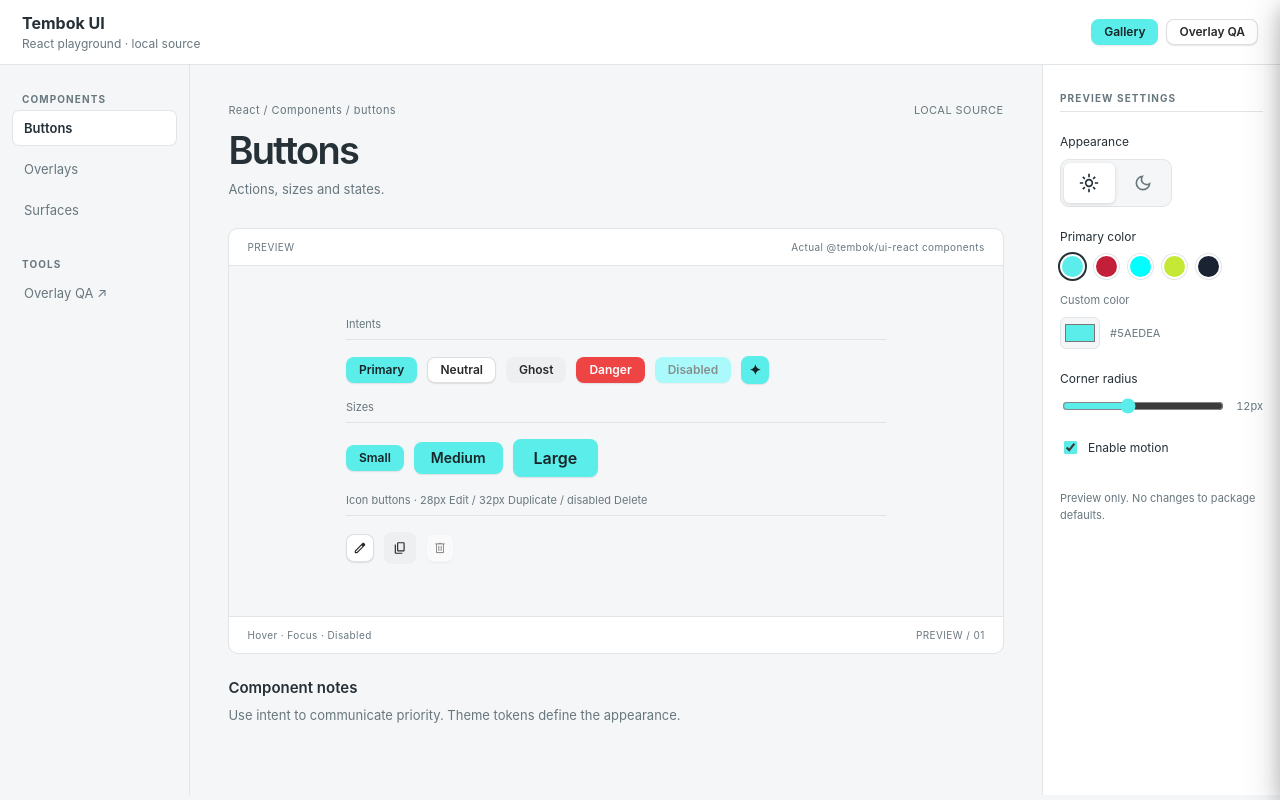
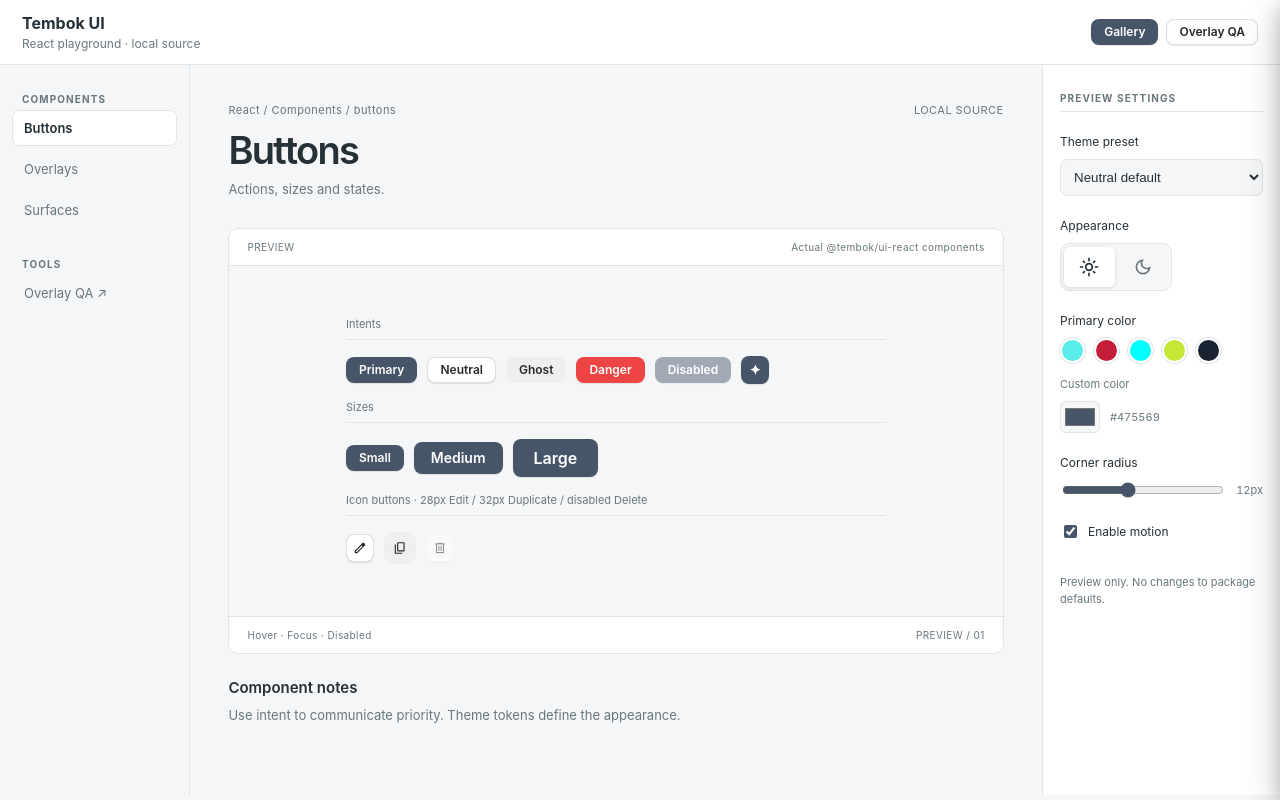
Before and after one commit to tembok-dev/tembok-ui, a React (Vite) app in the folder apps/playground/: page / in a window 1280 px wide. Built offline with nearby package versions, Linux system fonts and the light colour scheme.

Commit message:
feat(playground): add neutral, Tembok and Taskel-reference preset selector

```diff
--- a/apps/playground/src/playground.tsx
+++ b/apps/playground/src/playground.tsx
@@ -29,9 +29,10 @@ export function Playground() {
   const [page, setPage] = useState<'gallery' | 'qa'>('gallery');
   const [modalOpen, setModalOpen] = useState(false);
   const [showcaseTheme, setShowcaseTheme] = useState<'light' | 'dark'>('light');
+  const [themePreset, setThemePreset] = useState<'neutral' | 'tembok' | 'reference'>('neutral');
   const [showcaseRadius, setShowcaseRadius] = useState(12);
   const [showcaseMotion, setShowcaseMotion] = useState(true);
-  const [primaryColor, setPrimaryColor] = useState('#5aedea');
+  const [primaryColor, setPrimaryColor] = useState('#475569');
   const [section, setSection] = useState<'buttons' | 'overlays' | 'surfaces'>('buttons');
   useEffect(() => {
     // Portals mount under body, not inside the playground theme scope.
@@ -39,12 +40,16 @@ export function Playground() {
     if (page !== 'gallery') return;
     const body = document.body;
     const previousTheme = body.getAttribute('data-tmbk-preview-theme');
+    const previousPreset = body.getAttribute('data-tmbk-preview-preset');
     const previousColor = body.style.getPropertyValue('--tmbk-preview-primary');
     const previousText = body.style.getPropertyValue('--tmbk-preview-primary-fg');
     body.setAttribute('data-tmbk-preview-theme', showcaseTheme);
+    body.setAttribute('data-tmbk-preview-preset', themePreset);
     body.style.setProperty('--tmbk-preview-primary', primaryColor);
     body.style.setProperty('--tmbk-preview-primary-fg', primaryTextColor(primaryColor));
     return () => {
+      if (previousPreset === null) body.removeAttribute('data-tmbk-preview-preset');
+      else body.setAttribute('data-tmbk-preview-preset', previousPreset);
       if (previousTheme === null) body.removeAttribute('data-tmbk-preview-theme');
       else body.setAttribute('data-tmbk-preview-theme', previousTheme);
       if (previousColor) body.style.setProperty('--tmbk-preview-primary', previousColor);
@@ -52,7 +57,7 @@ export function Playground() {
       if (previousText) body.style.setProperty('--tmbk-preview-primary-fg', previousText);
       else body.style.removeProperty('--tmbk-preview-primary-fg');
     };
-  }, [showcaseTheme, primaryColor, page]);
+  }, [showcaseTheme, primaryColor, page, themePreset]);
   const [corner, setCorner] = useState<Corner>('bottom-right');
   const [side, setSide] = useState<Side>('down');
   const [tall, setTall] = useState(false);
@@ -62,7 +67,7 @@ export function Playground() {
   const [lastDismissal, setLastDismissal] = useState('none');
 
   return (
-    <div className="tmbk-theme playground" data-showcase-theme={showcaseTheme} data-motion={showcaseMotion ? "on" : "off"} style={{ ["--tmbk-radius-surface" as string]: `${showcaseRadius}px`, ["--tmbk-primary" as string]: primaryColor, ["--tmbk-primary-fg" as string]: primaryTextColor(primaryColor), ["--tmbk-ring" as string]: `${primaryColor}66`, ["--tmbk-motion-fast" as string]: showcaseMotion ? "140ms" : "0ms", ["--tmbk-motion-normal" as string]: showcaseMotion ? "220ms" : "0ms" }}>
+    <div className="tmbk-theme playground" data-showcase-theme={showcaseTheme} data-preset={themePreset} data-motion={showcaseMotion ? "on" : "off"} style={{ ["--tmbk-radius-surface" as string]: `${showcaseRadius}px`, ["--tmbk-primary" as string]: primaryColor, ["--tmbk-primary-fg" as string]: primaryTextColor(primaryColor), ["--tmbk-ring" as string]: `${primaryColor}66`, ["--tmbk-motion-fast" as string]: showcaseMotion ? "140ms" : "0ms", ["--tmbk-motion-normal" as string]: showcaseMotion ? "220ms" : "0ms" }}>
       <header className="playground-header">
         <div><strong>Tembok UI</strong><span>React playground · local source</span></div>
         <nav aria-label="Playground sections">
@@ -97,6 +102,17 @@ export function Playground() {
           </div>
           <aside className="workbench-inspector" aria-label="Preview inspector">
             <div className="workbench-inspector-title">PREVIEW SETTINGS</div>
+            <label className="workbench-field">Theme preset
+              <select aria-label="Theme preset" value={themePreset} onChange={event => {
+                const preset = event.target.value as typeof themePreset;
+                setThemePreset(preset);
+                setPrimaryColor(preset === 'reference' ? '#f8c61e' : preset === 'tembok' ? '#5aedea' : '#475569');
+              }}>
+                <option value="neutral">Neutral default</option>
+                <option value="tembok">Tembok brand</option>
+                <option value="reference">Product reference (Taskel)</option>
+              </select>
+            </label>
             <div className="workbench-field"><span>Appearance</span><div className="workbench-mode-tabs" role="group" aria-label="Appearance">
               {(['light', 'dark'] as const).map(mode => <button type="button" key={mode} aria-label={mode === 'light' ? 'Light mode' : 'Dark mode'} aria-pressed={showcaseTheme === mode} className={showcaseTheme === mode ? 'active' : ''} onClick={() => setShowcaseTheme(mode)}><ThemeIcon mode={mode}/></button>)}
             </div></div>
```
